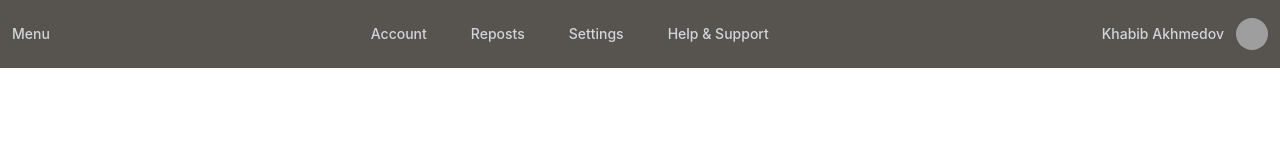
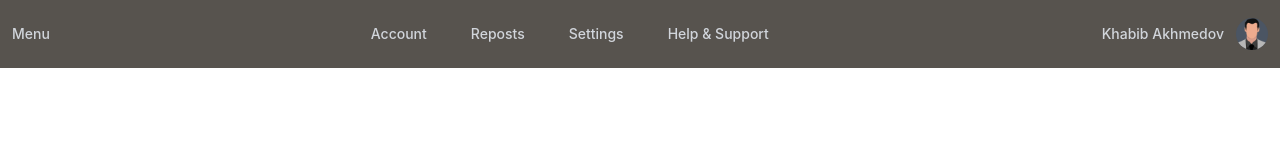
Before and after one commit to panhduc1001/LAB-6, a React (Create React App) app: page / in a window 1280 px wide. Shown: the top 160 px of the page. Built offline with nearby package versions, Linux system fonts and the light colour scheme; grey boxes are pictures that could not be loaded.

Commit message:
V2: Update NavBar component

```diff
--- a/src/App.js
+++ b/src/App.js
@@ -1,14 +1,14 @@
 import React, { useState } from "react";
 import Photo from "./avatar.png";
+import NavBar from "./Component/NavBar";
 import {
 	BrowserRouter as Router,
 	Routes,
 	Route,
 	Navigate,
 } from "react-router-dom";
-import Settings from "./Settings";
 import { ToastContainer, toast } from "react-toastify";
-// import "react-toastify/dist/ReactToastify.css";
+import "react-toastify/dist/ReactToastify.css";
 
 const App = () => {
 	const [avatar, setAvatar] = useState(Photo);
@@ -33,69 +33,7 @@ const App = () => {
 
 	let fileInputRef;
 
-	return (
-		<>
-			<div className="bg-stone-600 flex justify-between">
-				<div className="flex items-center">
-					<button type="button" className="flex justify-center rounded-md">
-						<h1 className="text-gray-300 hover:bg-stone-800 hover:text-white rounded-md px-3 py-2 text-sm font-medium">
-							Menu
-						</h1>
-					</button>
-				</div>
-
-				<div className="flex items-center justify-center">
-					<div class="flex space-x-5 items-center justify-center p-4">
-						<a
-							href="/"
-							class="text-gray-300 hover:bg-stone-800 hover:text-white rounded-md px-3 py-2 text-sm font-medium"
-							aria-current="page"
-						>
-							Account
-						</a>
-						<a
-							href="/"
-							class="text-gray-300 hover:bg-stone-800 hover:text-white rounded-md px-3 py-2 text-sm font-medium"
-						>
-							Reposts
-						</a>
-						<Router>
-							<a
-								href="/settings"
-								class="text-gray-300 hover:bg-stone-800 hover:text-white rounded-md px-3 py-2 text-sm font-medium"
-							>
-								Settings
-							</a>
-							<Routes>
-								<Route path="/settings" Component={Settings} />
-							</Routes>
-						</Router>
-						<a
-							href="/"
-							class="text-gray-300 hover:bg-stone-800 hover:text-white rounded-md px-3 py-2 text-sm font-medium"
-						>
-							Help & Support
-						</a>
-					</div>
-				</div>
-
-				<div className="flex items-center px-3 py-2">
-					<h1 className="text-gray-300 px-3 py-2 text-sm font-medium">
-						Khabib Akhmedov
-					</h1>
-					<button
-						type="button"
-						className="relative flex justify-center rounded-full bg-gray-600 text-sm focus:outline-none focus:ring-2 focus:ring-white focus:ring-offset-2 focus:ring-offset-gray-600"
-						id="user-menu-button"
-						aria-expanded="false"
-						aria-haspopup="true"
-					>
-						<img className="h-8 w-8 rounded-full" src="./avatar.png" alt="" />
-					</button>
-				</div>
-			</div>
-		</>
-	);
+	return <NavBar />;
 };
 
 export default App;
--- /dev/null
+++ b/src/Component/NavBar.js
@@ -0,0 +1,74 @@
+import React, { useState } from "react";
+import Photo from "../avatar.png";
+import { Link, Navigate } from "react-router-dom";
+import Settings from "../Settings";
+
+const NavBar = () => {
+	return (
+		<>
+			<nav className="bg-stone-600 flex justify-between">
+				<div className="flex items-center">
+					<button type="button" className="flex justify-center rounded-md">
+						<h1 className="text-gray-300 hover:bg-stone-800 hover:text-white rounded-md px-3 py-2 text-sm font-medium">
+							Menu
+						</h1>
+					</button>
+				</div>
+
+				<div className="flex items-center justify-center">
+					<div class="flex space-x-5 items-center justify-center p-4">
+						<Link
+							to="/account"
+							class="text-gray-300 hover:bg-stone-800 hover:text-white rounded-md px-3 py-2 text-sm font-medium"
+							aria-current="page"
+						>
+							Account
+						</Link>
+						<Link
+							to="/reposts"
+							class="text-gray-300 hover:bg-stone-800 hover:text-white rounded-md px-3 py-2 text-sm font-medium"
+						>
+							Reposts
+						</Link>
+
+						<Link
+							to="/settings"
+							class="text-gray-300 hover:bg-stone-800 hover:text-white rounded-md px-3 py-2 text-sm font-medium"
+						>
+							Settings
+							{/* <Navigate replace to="/settings" /> */}
+						</Link>
+
+						<Link
+							to="/help_and_support"
+							class="text-gray-300 hover:bg-stone-800 hover:text-white rounded-md px-3 py-2 text-sm font-medium"
+						>
+							Help & Support
+						</Link>
+					</div>
+				</div>
+
+				<div className="flex items-center px-3 py-2">
+					<h1 className="text-gray-300 px-3 py-2 text-sm font-medium">
+						Khabib Akhmedov
+					</h1>
+					<button
+						type="button"
+						className="relative flex justify-center rounded-full bg-gray-600 text-sm focus:outline-none focus:ring-2 focus:ring-white focus:ring-offset-2 focus:ring-offset-gray-600"
+						id="user-menu-button"
+						aria-expanded="false"
+						aria-haspopup="true"
+					>
+						<img
+							className="h-8 w-8 rounded-full"
+							src={Photo}
+							alt="Khabib Akhamedov"
+						/>
+					</button>
+				</div>
+			</nav>
+		</>
+	);
+};
+
+export default NavBar;
--- a/src/Settings.js
+++ b/src/Settings.js
@@ -1,5 +1,6 @@
 import React, { useState } from "react";
 import Photo from "./avatar.png";
+import NavBar from "./Component/NavBar";
 import {
 	BrowserRouter as Router,
 	Routes,
@@ -9,11 +10,12 @@ import {
 import { ToastContainer, toast } from "react-toastify";
 
 const Settings = () => {
-	return () => {
-		<div>
-			<h1>HELLO GUYS</h1>
-		</div>;
-	};
+	return (
+		<>
+			<NavBar />
+			<h1 color="black">HELLO I'M SETTINGS</h1>
+		</>
+	);
 };
 
 export default Settings;
--- a/src/index.js
+++ b/src/index.js
@@ -1,14 +1,17 @@
-import React from 'react';
-import ReactDOM from 'react-dom/client';
-import './index.css';
-import App from './App';
-import reportWebVitals from './reportWebVitals';
+import React from "react";
+import ReactDOM from "react-dom/client";
+import "./index.css";
+import App from "./App";
+import NavBar from "./Component/NavBar";
+import Settings from "./Settings";
+import reportWebVitals from "./reportWebVitals";
+import { BrowserRouter } from "react-router-dom";
 
-const root = ReactDOM.createRoot(document.getElementById('root'));
+const root = ReactDOM.createRoot(document.getElementById("root"));
 root.render(
-  <React.StrictMode>
-    <App />
-  </React.StrictMode>
+	<BrowserRouter>
+		<App />
+	</BrowserRouter>
 );
 
 // If you want to start measuring performance in your app, pass a function
```
